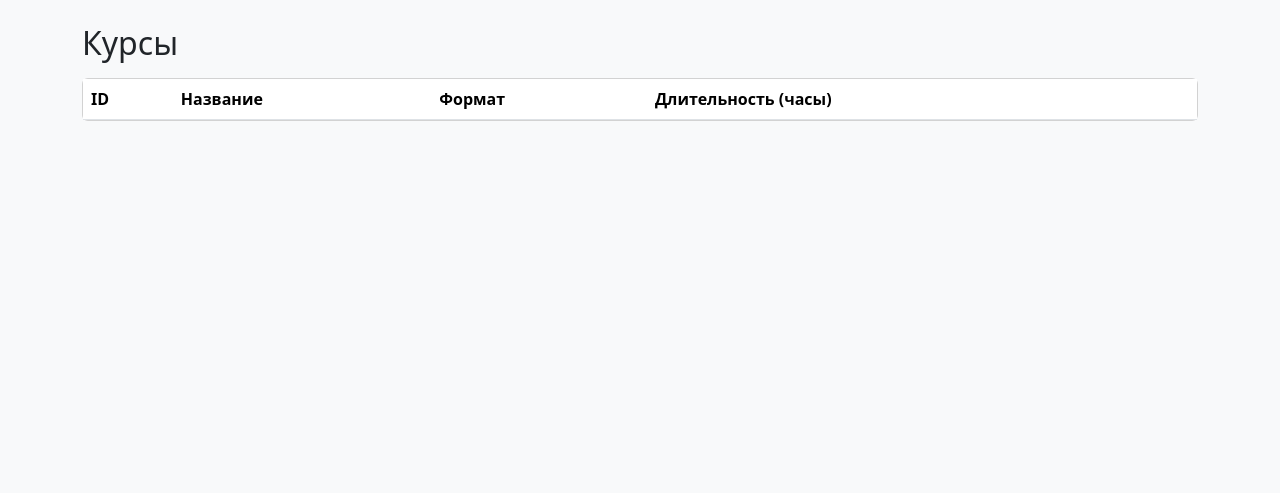
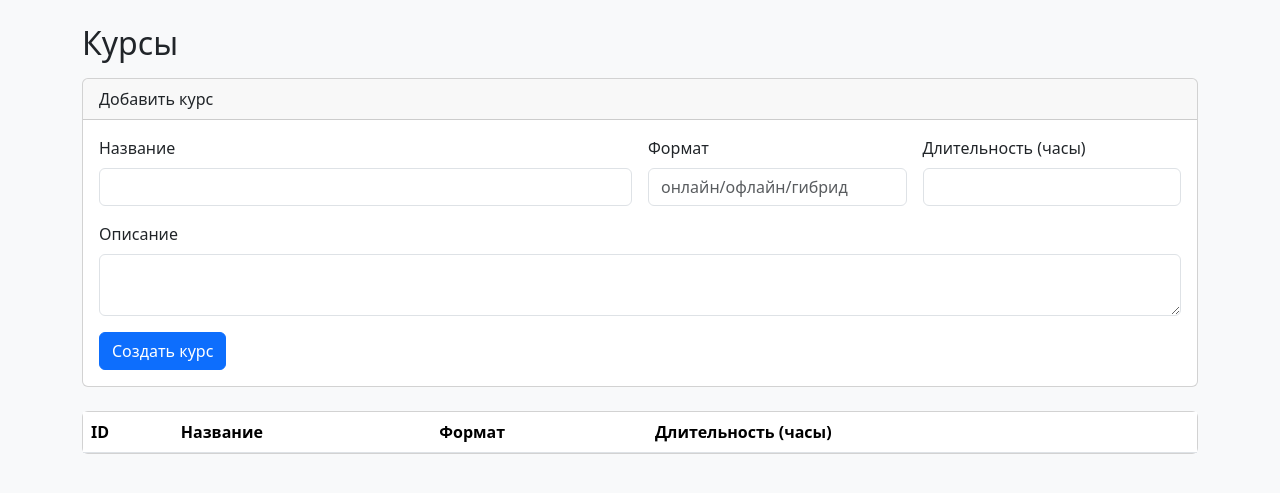
Before and after one commit to sanyabalashov4457-gif/mvp, a FastAPI app: page /courses in a window 1280 px wide. Shown: the part 80-573 px from the top of the page. Run offline with FastAPI, Linux system fonts and the light colour scheme; lists and menus that the app fills with data are empty.

Commit message:
Fix application detail helper and add simple employee/course create forms
Co-authored-by: sanyabalashov4457-gif <sanyabalashov4457-gif@users.noreply.github.com>

```diff
--- a/hrm_mvp/app/routers/applications.py
+++ b/hrm_mvp/app/routers/applications.py
@@ -15,7 +15,6 @@ from app.services import (
     get_snapshot_result_label,
     get_status_label,
     to_snapshot_items,
-    compare_competencies,
 )
 
 router = APIRouter(tags=["applications"])
--- a/hrm_mvp/app/templates/application_detail.html
+++ b/hrm_mvp/app/templates/application_detail.html
@@ -68,7 +68,7 @@
           <td>{{ row.employee_level if row.employee_level is not none else '-' }}</td>
           <td>{{ row.course_target_level }}</td>
           <td>
-            <span class="badge {{ get_snapshot_badge_class(row.status) }}">{{ get_snapshot_result_label(row.status) }}</span>
+            <span class="badge {{ get_snapshot_result_badge_class(row.status) }}">{{ get_snapshot_result_label(row.status) }}</span>
           </td>
         </tr>
         {% else %}
--- a/hrm_mvp/app/templates/courses.html
+++ b/hrm_mvp/app/templates/courses.html
@@ -3,6 +3,36 @@
 {% block content %}
 <div class="d-flex justify-content-between align-items-center mb-3">
   <h2 class="mb-0">Курсы</h2>
+</div>
+
+<div class="card mb-4">
+  <div class="card-header">Добавить курс</div>
+  <div class="card-body">
+    {% if form_error %}
+    <div class="alert alert-danger">{{ form_error }}</div>
+    {% endif %}
+    <form method="post" action="/courses/create" class="row g-3">
+      <div class="col-md-6">
+        <label class="form-label">Название</label>
+        <input type="text" name="name" class="form-control" required>
+      </div>
+      <div class="col-md-3">
+        <label class="form-label">Формат</label>
+        <input type="text" name="format" class="form-control" placeholder="онлайн/офлайн/гибрид" required>
+      </div>
+      <div class="col-md-3">
+        <label class="form-label">Длительность (часы)</label>
+        <input type="number" min="1" name="duration_hours" class="form-control" required>
+      </div>
+      <div class="col-12">
+        <label class="form-label">Описание</label>
+        <textarea name="description" class="form-control" rows="2" required></textarea>
+      </div>
+      <div class="col-12">
+        <button type="submit" class="btn btn-primary">Создать курс</button>
+      </div>
+    </form>
+  </div>
 </div>
 
 <div class="card mb-4">
```
Also changed, not shown: hrm_mvp/app/routers/courses.py (+46 -16 lines), hrm_mvp/app/routers/employees.py (+23 -2 lines), hrm_mvp/app/templates/employees.html (+27 -0 lines).
